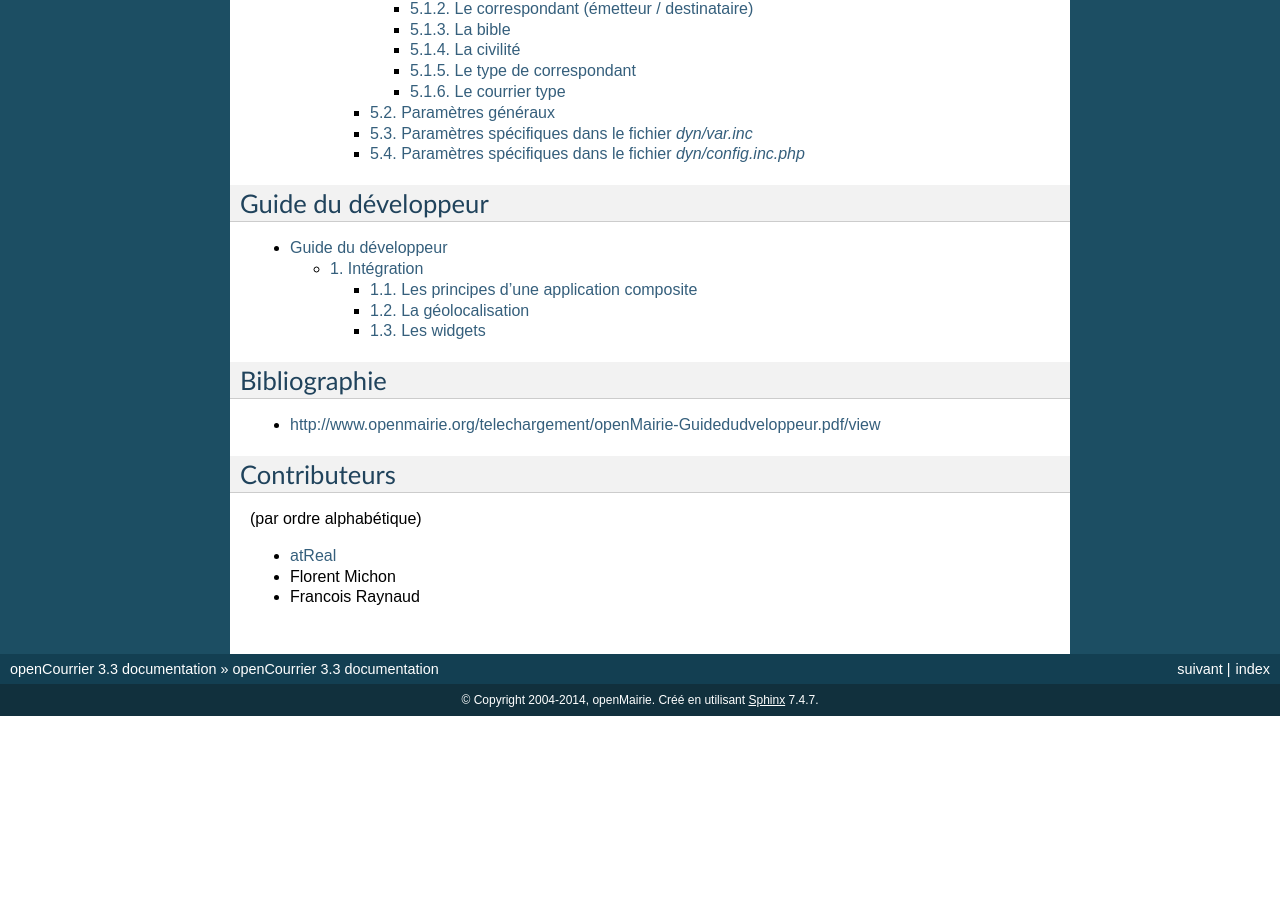
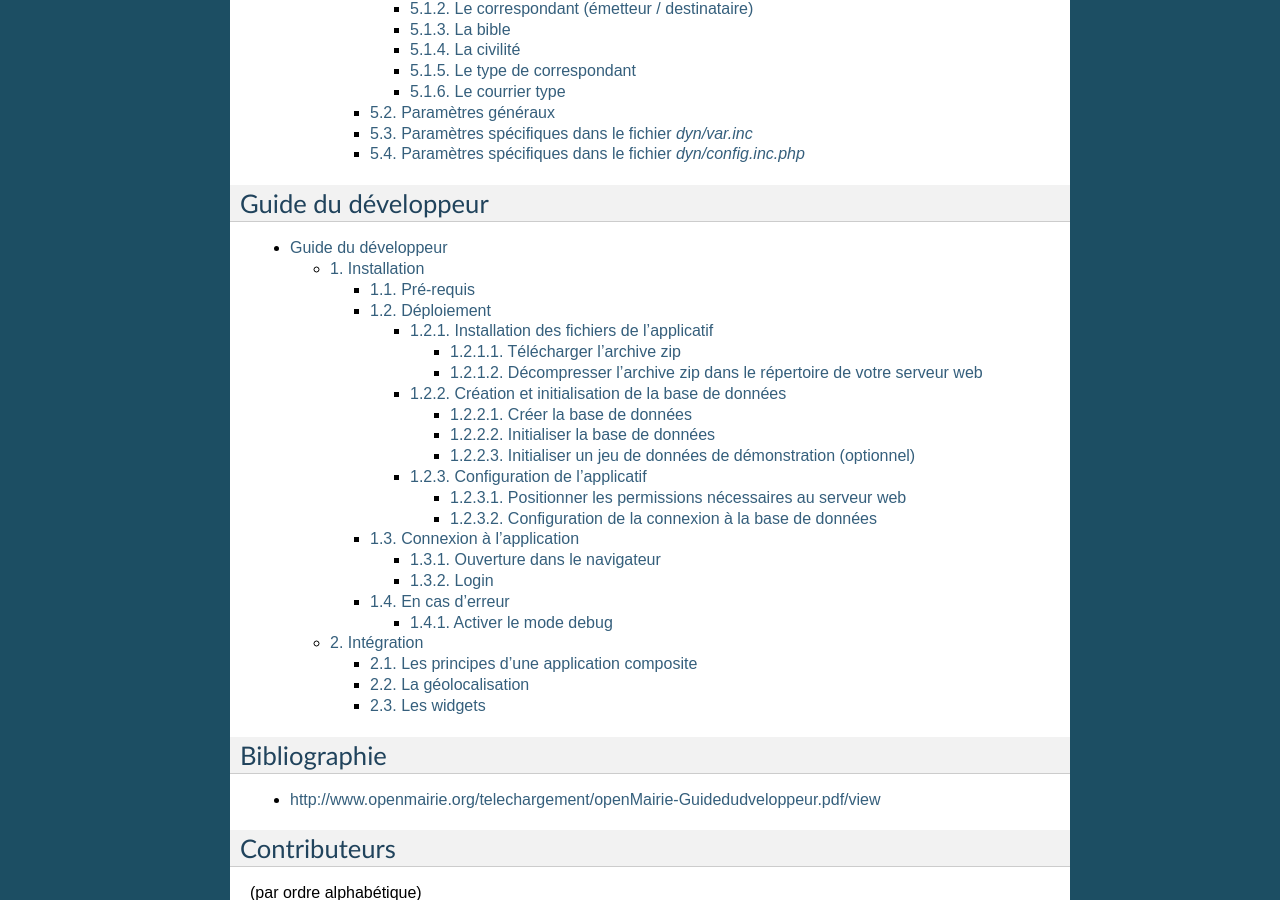
Before and after one commit to vcollette/opencourrier-documentation, a Sphinx documentation site: the page built from source/index.rst, in a window 1280 px wide and 900 px high, scrolled down 1368 px. Built offline with Sphinx 7.4.7, drawn with Linux system fonts in a browser that asks for light colours; before the commit the page ends 2084 px from its top, so only the background shows below that.

Commit message:
Ajoute dans le guide du développeur en ligne le contenu des anciens fichiers README.txt et INSTALL.txt remis à jour pour donner les indications d'installation.

```diff
--- a/source/guide_developpeur/index.rst
+++ b/source/guide_developpeur/index.rst
@@ -9,4 +9,5 @@ Guide du développeur
     :numbered:
     :maxdepth: 3
 
+    installation.rst
     integration/index.rst
--- /dev/null
+++ b/source/guide_developpeur/installation.rst
@@ -0,0 +1,155 @@
+.. _installation:
+
+############
+Installation
+############
+
+**********
+Pré-requis
+**********
+
+Vous devez avoir installer :
+
+- un serveur web (apache, ...)
+- PHP
+- le moteur de base de donnees MySQL
+
+
+Sous windows, il est facuile de trouver de la documentation pour l'installation
+de ces éléments en utilisant wamp (http://www.wampserver.com/) ou easyphp
+(http://easyphp.fr/) par exemple.
+
+Sous Linux, il est facile de trouver de la documentation pour l'installation de
+ces éléments sur votre distribution.
+
+
+***********
+Déploiement
+***********
+
+Installation des fichiers de l'applicatif
+=========================================
+
+Télécharger l'archive zip
+-------------------------
+
+https://adullact.net/frs/?group_id=297
+
+
+Décompresser l'archive zip dans le répertoire de votre serveur web
+------------------------------------------------------------------
+
+Exemple sous windows dans wamp : wamp/www/opencourrier
+Exemple sous linux avec debian : /var/www/opencourrier
+
+
+Création et initialisation de la base de données
+================================================
+
+Créer la base de données
+------------------------
+
+Par défaut la base de données s'appelle opencourrier.
+
+
+Initialiser la base de données
+------------------------------
+
+Il faut initialiser les tables, les séquences et données de paramétrage :
+
+- data/mysql/init.sql
+- data/mysql/init_metier.sql
+
+
+Initialiser un jeu de données de démonstration (optionnel)
+----------------------------------------------------------
+
+Il est possible d'initialiser un jeu de données pour tester l'applicatif avec
+des données de démonstration :
+
+- data/mysql/init_data.sql
+
+
+Configuration de l'applicatif
+=============================
+
+Positionner les permissions nécessaires au serveur web
+------------------------------------------------------
+
+Exemple sous linux avec debian : chown -R www-data:www-data /var/www/opencourrier
+
+
+Configuration de la connexion à la base de données
+--------------------------------------------------
+
+La configuration se fait dans le fichier `dyn/database.inc.php` :
+
+.. code-block:: php
+
+   // MySQL
+   $conn[1] = array(
+        "Courrier MySQL",
+        "mysql",
+        "",
+        "root", // Remplacer ici le login de l'utilisateur MySQL
+        "", // Remplacer ici le mot de passe de l'utilisateur MySQL
+        "",
+        "localhost",
+        "",
+        "",
+        "opencourrier", // Remplacer ici le nom de la base de données
+        "AAAA-MM-JJ",
+        "",
+        ""
+   );
+
+
+*************************
+Connexion à l'application
+*************************
+
+Ouverture dans le navigateur
+============================
+
+http://localhost/opencourrier/
+
+
+Login
+=====
+
+* Utilisateur "administrateur" :
+   - identifiant : admin
+   - mot de passe : admin
+* Utilisateur "démonstration" (si le fichier d'initalisation du jeu de données de démonstration a été appliqué) :
+   - identifiant : demo
+   - mot de passe : demo
+
+Le message de bienvenue doit être affiché "Votre session est maintenant ouverte."
+
+
+***************
+En cas d'erreur
+***************
+
+Activer le mode debug
+=====================
+
+Il est possible d'activer le mode debug pour visualiser les messages d'erreur
+détaillés. Dans le fichier `dyn/debug.inc.php`, il faut commenter le mode
+production et décommenter le mode debug.
+
+Mode production :
+
+.. code-block:: php
+
+   //define('DEBUG', VERBOSE_MODE);
+   //define('DEBUG', DEBUG_MODE);
+   define('DEBUG', PRODUCTION_MODE);
+
+Mode debug :
+
+.. code-block:: php
+
+   //define('DEBUG', VERBOSE_MODE);
+   define('DEBUG', DEBUG_MODE);
+   //define('DEBUG', PRODUCTION_MODE);
```
